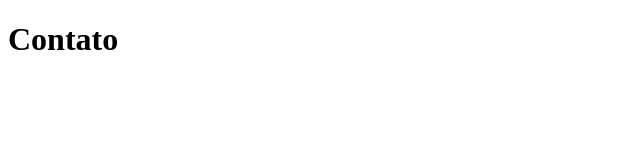
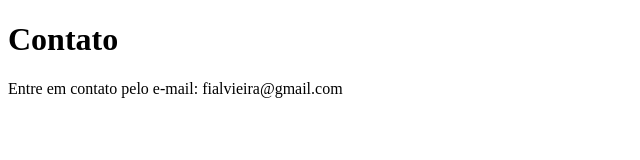
Before and after one commit to fialvieira/sistema-de-cadastro, a plain HTML site: page contato.html in a window 1280 px wide. Shown: the whole page, without its empty margins (0-640 px from the left). Drawn offline with Linux system fonts and the light colour scheme.

Commit message:
Adicionando e-mail de contato

```diff
--- a/contato.html
+++ b/contato.html
@@ -8,5 +8,6 @@
 </head>
 <body>
     <h1>Contato</h1>
+    <p>Entre em contato pelo e-mail: fialvieira@gmail.com</p>
 </body>
 </html>
```
